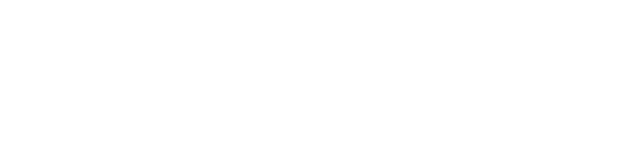
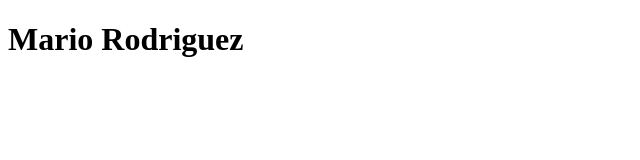
Before and after one commit to mrodriguezu/IngenieriaWEB-Proyecto_Final, a plain HTML site: page index.html in a window 1280 px wide. Shown: the whole page, without its empty margins (0-640 px from the left). Drawn offline with Linux system fonts and the light colour scheme.

Commit message:
Se agrego h1

```diff
--- a/index.html
+++ b/index.html
@@ -5,6 +5,6 @@
 	<title>Document</title>
 </head>
 <body>
-
+	<h1>Mario Rodriguez</h1>
 </body>
 </html>
```
